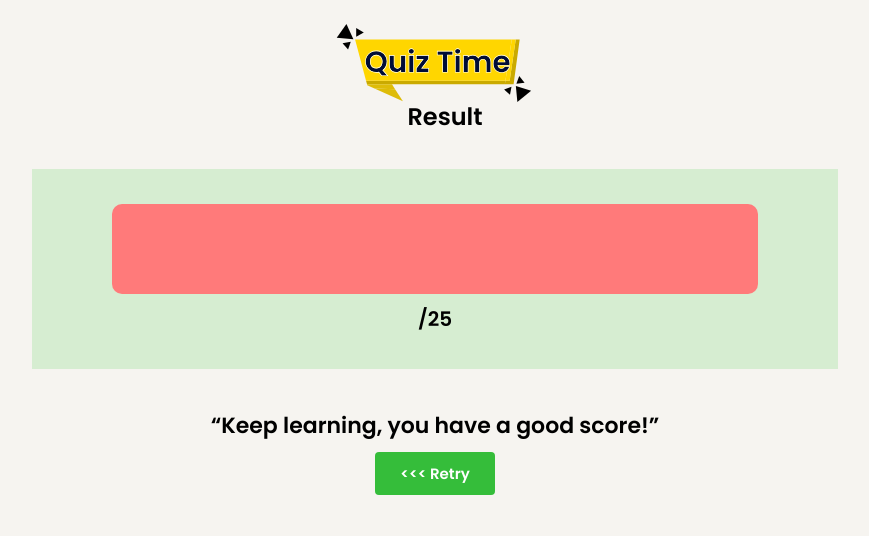
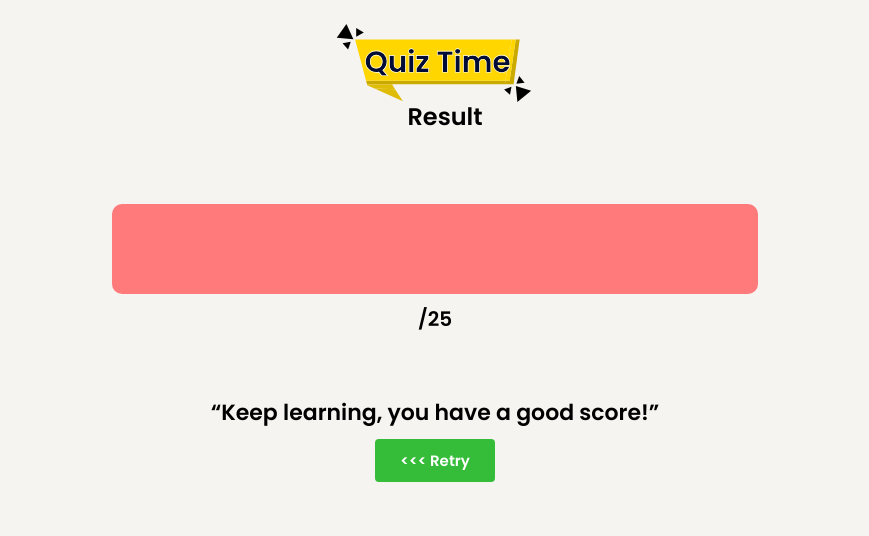
Before and after one commit to SPpawar027/Quiz-app, a website: page resultpage.html in a window 1280 px wide. Shown: the top 536 px of the page, without its empty margins (205-1074 px from the left). Drawn offline with Linux system fonts and the light colour scheme.

Commit message:
Retry button

```diff
--- a/resultpage.css
+++ b/resultpage.css
@@ -46,12 +46,13 @@ body {
 .allcenter img {
     width: 200px;
     height: 90px;
+
 }
 
 .progressbar {
     width: 90%;
     height: 200px;
-    background-color: rgba(88, 209, 88, 0.201);
+
     margin: auto;
     display: flex;
     justify-content: center;
@@ -81,11 +82,14 @@ body {
 }
 
 .quote {
-    width: 90%;
+    width: 100%;
     height: 100px;
     padding-top: 40px;
-    /* background-color: red; */
-    margin: auto;
+
+    display: flex;
+    flex-direction: column;
+    justify-content: center;
+    align-items: center;
     text-align: center;
 
 }
@@ -94,10 +98,12 @@ body {
     font-family: Poppins;
     font-size: 22px;
     font-weight: 600;
+
+
 }
 
 .retry {
-
+    text-decoration: none;
     background-color: #35BD3A;
     border: none;
     border-radius: 4px;
--- a/resultpage.html
+++ b/resultpage.html
@@ -26,7 +26,9 @@
             </div>
             <div class="quote">
                 <div><span class='quotes'>“Keep learning, you have a good score!”</span></div>
-                <button class='retry'><<< Retry</button>
+                <a
+                href='/index.html'
+                class='retry'><<< Retry</a>
             </div>
             <div class='sharediv'>
                <p class='share'>Share your score:</p>
```
